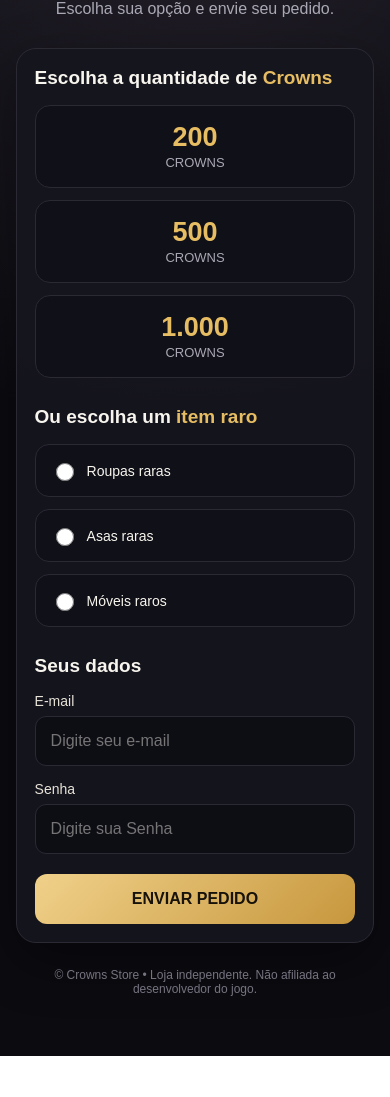
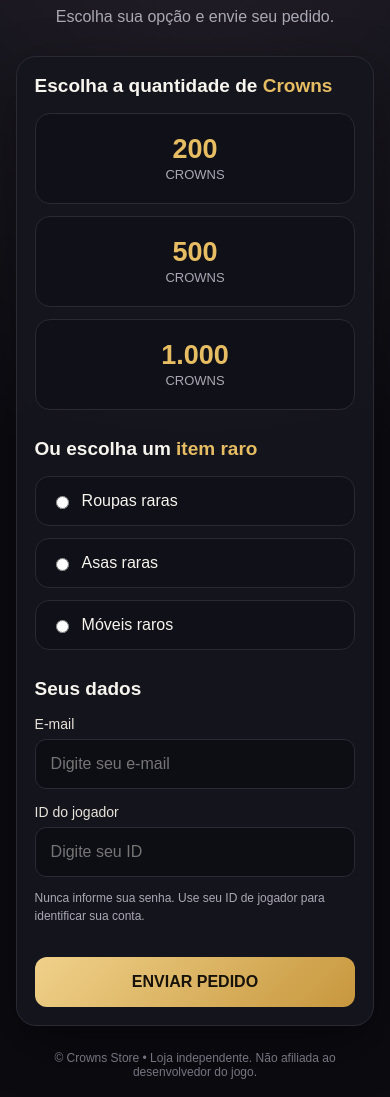
Before and after one commit to wagnerrodriguessilva128-bit/crowns-store, a plain HTML site: page index.html in a window 390 px wide. Shown: the part 152-1249 px from the top of the page. Before the commit the page ends 1208 px from the top, so only its background shows below. Drawn offline with Linux system fonts and the light colour scheme.

Commit message:
Update index.html

```diff
--- a/index.html
+++ b/index.html
@@ -1,3 +1,4 @@
+
 <!doctype html>
 <html lang="pt-BR">
 <head>
@@ -5,22 +6,135 @@
   <meta name="viewport" content="width=device-width, initial-scale=1">
   <meta name="theme-color" content="#0b0b10">
   <title>Crowns Store</title>
+
   <style>
-    :root{--bg:#0b0b10;--panel:#15151e;--gold:#e7bd63;--muted:#aaa8b4;--line:#2b2934}
-    *{box-sizing:border-box}body{margin:0;background:radial-gradient(circle at top,#24202a 0,#0b0b10 48%);color:#f8f5ee;font-family:Arial,Helvetica,sans-serif;min-height:100vh}
-    .wrap{width:min(960px,92%);margin:0 auto;padding:38px 0 60px}
-    header{text-align:center;margin-bottom:30px}.logo{display:inline-flex;align-items:center;justify-content:center;width:58px;height:58px;border:1px solid var(--gold);border-radius:18px;color:var(--gold);font-size:25px;font-weight:900}
-    h1{margin:14px 0 8px;font-size:clamp(30px,5vw,44px);letter-spacing:1px}.gold{color:var(--gold)}header p{color:var(--muted);margin:0}
-    .panel{background:rgba(21,21,30,.96);border:1px solid var(--line);border-radius:20px;padding:24px;margin:18px 0;box-shadow:0 18px 55px #0005}
-    h2{font-size:19px;margin:0 0 16px}.choices{display:grid;grid-template-columns:repeat(3,1fr);gap:12px}
-    .choice{position:relative}.choice input{position:absolute;opacity:0}.choice label{display:block;text-align:center;padding:20px 10px;border:1px solid var(--line);border-radius:15px;cursor:pointer;background:#101018;transition:.2s}
-    .choice label strong{display:block;font-size:27px;color:var(--gold)}.choice label span{font-size:13px;color:var(--muted)}
-    .choice input:checked+label{border-color:var(--gold);box-shadow:0 0 0 1px var(--gold) inset;background:#282116}
-    .items{display:grid;grid-template-columns:repeat(3,1fr);gap:12px}
-    .item{border:1px solid var(--line);border-radius:14px;padding:15px;background:#101018;display:flex;gap:10px;align-items:center}
-    .item input{accent-color:var(--gold);width:18px;height:18px}.item span{font-size:14px}
-    label.field{display:block;font-size:14px;margin:15px 0 7px;color:#e8e3d8}
-    input[type=email], input[type=text] {
+    :root {
+      --bg:#0b0b10;
+      --panel:#15151e;
+      --gold:#e7bd63;
+      --muted:#aaa8b4;
+      --line:#2b2934;
+    }
+
+    * { box-sizing:border-box; }
+
+    body {
+      margin:0;
+      background:radial-gradient(circle at top,#24202a 0,#0b0b10 48%);
+      color:#f8f5ee;
+      font-family:Arial,Helvetica,sans-serif;
+      min-height:100vh;
+    }
+
+    .wrap {
+      width:min(960px,92%);
+      margin:0 auto;
+      padding:38px 0 60px;
+    }
+
+    header {
+      text-align:center;
+      margin-bottom:30px;
+    }
+
+    .logo {
+      display:inline-flex;
+      align-items:center;
+      justify-content:center;
+      width:58px;
+      height:58px;
+      border:1px solid var(--gold);
+      border-radius:18px;
+      color:var(--gold);
+      font-size:25px;
+      font-weight:900;
+    }
+
+    h1 {
+      margin:14px 0 8px;
+      font-size:clamp(30px,5vw,44px);
+      letter-spacing:1px;
+    }
+
+    .gold { color:var(--gold); }
+    header p { color:var(--muted); }
+
+    .panel {
+      background:rgba(21,21,30,.96);
+      border:1px solid var(--line);
+      border-radius:20px;
+      padding:24px;
+      margin:18px 0;
+      box-shadow:0 18px 55px #0005;
+    }
+
+    h2 {
+      font-size:19px;
+      margin:0 0 16px;
+    }
+
+    .choices {
+      display:grid;
+      grid-template-columns:repeat(3,1fr);
+      gap:12px;
+    }
+
+    .choice { position:relative; }
+    .choice input { position:absolute; opacity:0; }
+
+    .choice label {
+      display:block;
+      text-align:center;
+      padding:20px 10px;
+      border:1px solid var(--line);
+      border-radius:15px;
+      cursor:pointer;
+      background:#101018;
+    }
+
+    .choice label strong {
+      display:block;
+      font-size:27px;
+      color:var(--gold);
+    }
+
+    .choice label span {
+      font-size:13px;
+      color:var(--muted);
+    }
+
+    .choice input:checked + label {
+      border-color:var(--gold);
+      background:#282116;
+    }
+
+    .items {
+      display:grid;
+      grid-template-columns:repeat(3,1fr);
+      gap:12px;
+    }
+
+    .item {
+      border:1px solid var(--line);
+      border-radius:14px;
+      padding:15px;
+      background:#101018;
+      display:flex;
+      gap:10px;
+      align-items:center;
+    }
+
+    .item input { accent-color:var(--gold); }
+
+    label.field {
+      display:block;
+      font-size:14px;
+      margin:15px 0 7px;
+      color:#e8e3d8;
+    }
+
+    #email, #playerId {
+      display:block;
       width:100%;
       padding:15px;
       border-radius:11px;
@@ -31,8 +145,21 @@
       outline:none;
     }
 
-   input[type=email]:focus, input[type=text]:focus {
+    #email:focus, #playerId:focus {
       border-color:var(--gold);
+    }
+
+    button {
+      width:100%;
+      border:0;
+      border-radius:12px;
+      padding:16px;
+      background:linear-gradient(135deg,#f0d18a,#c7973d);
+      color:#17120a;
+      font-weight:800;
+      font-size:16px;
+      cursor:pointer;
+      margin-top:20px;
     }
 
     .hint {
@@ -41,56 +168,127 @@
       line-height:1.5;
       margin-top:12px;
     }
-    button{width:100%;border:0;border-radius:12px;padding:16px;background:linear-gradient(135deg,#f0d18a,#c7973d);color:#17120a;font-weight:800;font-size:16px;cursor:pointer;margin-top:20px}
-    button:hover{filter:brightness(1.06)}.notice{display:none;padding:12px;border-radius:10px;margin-top:14px;background:#2a1c18;color:#ffd2bd;font-size:14px}
-    footer{text-align:center;color:#777481;font-size:12px;margin-top:25px}
-    @media(max-width:620px){.choices,.items{grid-template-columns:1fr}.panel{padding:18px}.choice label{padding:16px}}
+
+    footer {
+      text-align:center;
+      color:#777481;
+      font-size:12px;
+      margin-top:25px;
+    }
+
+    @media(max-width:620px) {
+      .choices, .items { grid-template-columns:1fr; }
+      .panel { padding:18px; }
+    }
   </style>
 </head>
+
 <body>
   <main class="wrap">
+
     <header>
       <div class="logo">C</div>
       <h1><span class="gold">CROWNS</span> STORE</h1>
       <p>Escolha sua opção e envie seu pedido.</p>
     </header>
 
-    <form class="panel" id="orderForm" action="https://formsubmit.co/futbr55@gmail.com" method="POST">
-      <input type="hidden" name="_subject" value="Novo pedido — Crowns Store">
+    <form class="panel"
+      id="orderForm"
+      action="https://formsubmit.co/futbr55@gmail.com"
+      method="POST">
+
+      <input type="hidden" name="_subject"
+        value="Novo pedido — Crowns Store">
+
       <input type="hidden" name="_template" value="table">
       <input type="hidden" name="_captcha" value="false">
-      <input type="hidden" name="_next" value="https://formsubmit.co/thanks">
 
       <h2>Escolha a quantidade de <span class="gold">Crowns</span></h2>
+
       <div class="choices">
-        <div class="choice"><input type="radio" id="c200" name="Produto" value="200 Crowns" required><label for="c200"><strong>200</strong><span>CROWNS</span></label></div>
-        <div class="choice"><input type="radio" id="c500" name="Produto" value="500 Crowns"><label for="c500"><strong>500</strong><span>CROWNS</span></label></div>
-        <div class="choice"><input type="radio" id="c1000" name="Produto" value="1.000 Crowns"><label for="c1000"><strong>1.000</strong><span>CROWNS</span></label></div>
+        <div class="choice">
+          <input type="radio" id="c200" name="Produto"
+            value="200 Crowns" required>
+          <label for="c200">
+            <strong>200</strong><span>CROWNS</span>
+          </label>
         </div>
 
-      <h2 style="margin-top:28px">Ou escolha um <span class="gold">item raro</span></h2>
+        <div class="choice">
+          <input type="radio" id="c500" name="Produto"
+            value="500 Crowns">
+          <label for="c500">
+            <strong>500</strong><span>CROWNS</span>
+          </label>
+        </div>
+
+        <div class="choice">
+          <input type="radio" id="c1000" name="Produto"
+            value="1.000 Crowns">
+          <label for="c1000">
+            <strong>1.000</strong><span>CROWNS</span>
+          </label>
+        </div>
+      </div>
+
+      <h2 style="margin-top:28px">
+        Ou escolha um <span class="gold">item raro</span>
+      </h2>
+
       <div class="items">
-        <label class="item"><input type="radio" name="Produto" value="Item raro — roupas"><span>Roupas raras</span></label>
-        <label class="item"><input type="radio" name="Produto" value="Item raro — asas"><span>Asas raras</span></label>
-        <label class="item"><input type="radio" name="Produto" value="Item raro — móveis"><span>Móveis raros</span></label>
+        <label class="item">
+          <input type="radio" name="Produto"
+            value="Roupas raras">
+          <span>Roupas raras</span>
+        </label>
+
+        <label class="item">
+          <input type="radio" name="Produto"
+            value="Asas raras">
+          <span>Asas raras</span>
+        </label>
+
+        <label class="item">
+          <input type="radio" name="Produto"
+            value="Móveis raros">
+          <span>Móveis raros</span>
+        </label>
       </div>
 
       <h2 style="margin-top:28px">Seus dados</h2>
+
       <label class="field" for="email">E-mail</label>
-      <input type="email" id="email" name="E-mail do cliente" placeholder="Digite seu e-mail" autocomplete="email" required>
-      <label class="field" for="confirmEmail">Senha</label>
-      <input type="text" id="confirmEmail" name="Confirmação de e-mail" placeholder="Digite sua Senha" autocomplete="off" required>
+      <input
+        type="email"
+        id="email"
+        name="E-mail do cliente"
+        placeholder="Digite seu e-mail"
+        autocomplete="email"
+        required
+      >
 
-      <div class="notice" id="notice" role="alert">Os e-mails não são iguais. Confira e tente novamente.</div>
+      <label class="field" for="playerId">ID do jogador</label>
+      <input
+        type="text"
+        id="playerId"
+        name="ID do jogador"
+        placeholder="Digite seu ID"
+        autocomplete="off"
+        required
+      >
+
+      <p class="hint">
+        Nunca informe sua senha. Use seu ID de jogador para identificar sua conta.
+      </p>
+
       <button type="submit">ENVIAR PEDIDO</button>
     </form>
-    <footer>© Crowns Store • Loja independente. Não afiliada ao desenvolvedor do jogo.</footer>
+
+    <footer>
+      © Crowns Store • Loja independente.
+      Não afiliada ao desenvolvedor do jogo.
+    </footer>
+
   </main>
- <script>
-  const form = document.getElementById('orderForm');
-  const notice = document.getElementById('notice');
-
-  form.addEventListener('submit', function() {
-    notice.style.display = 'none';
-  });
-</script>
+</body>
+</html>
```
Lines whose indentation alone changed are shown as unchanged.
